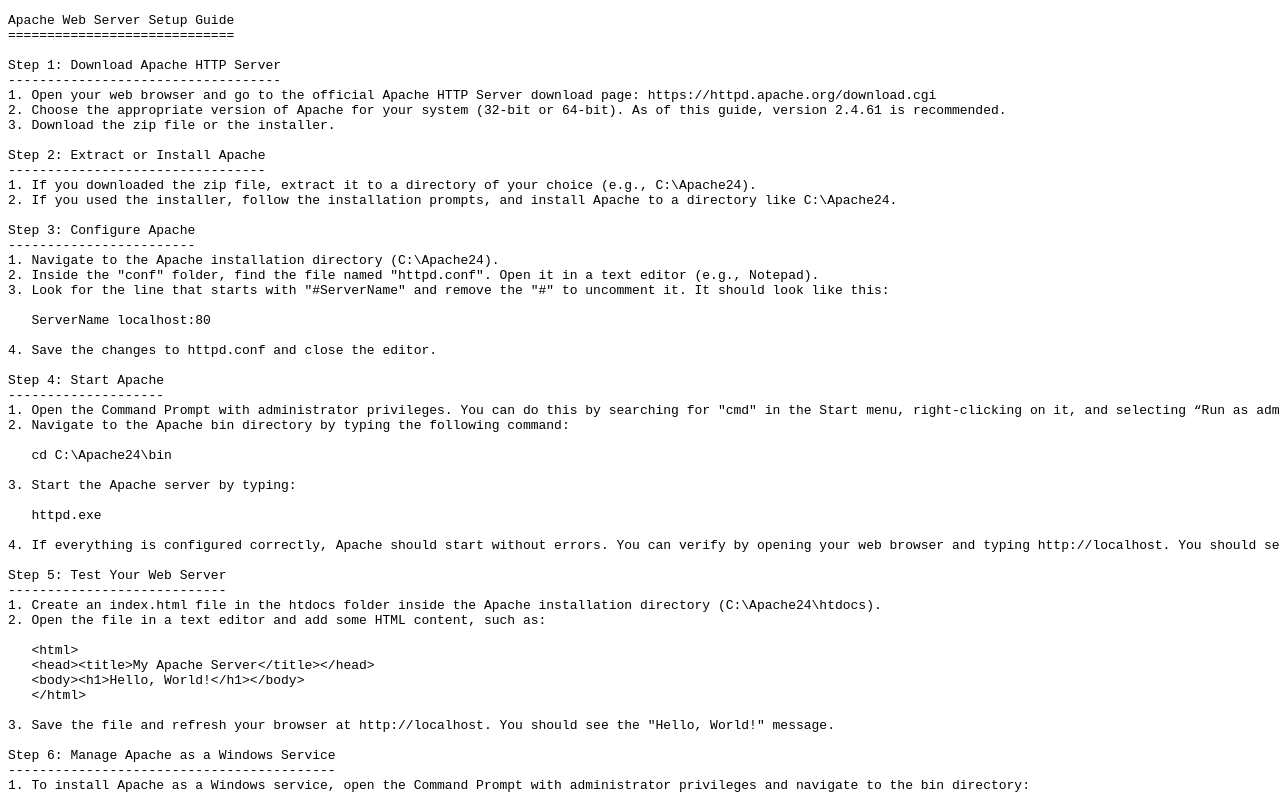
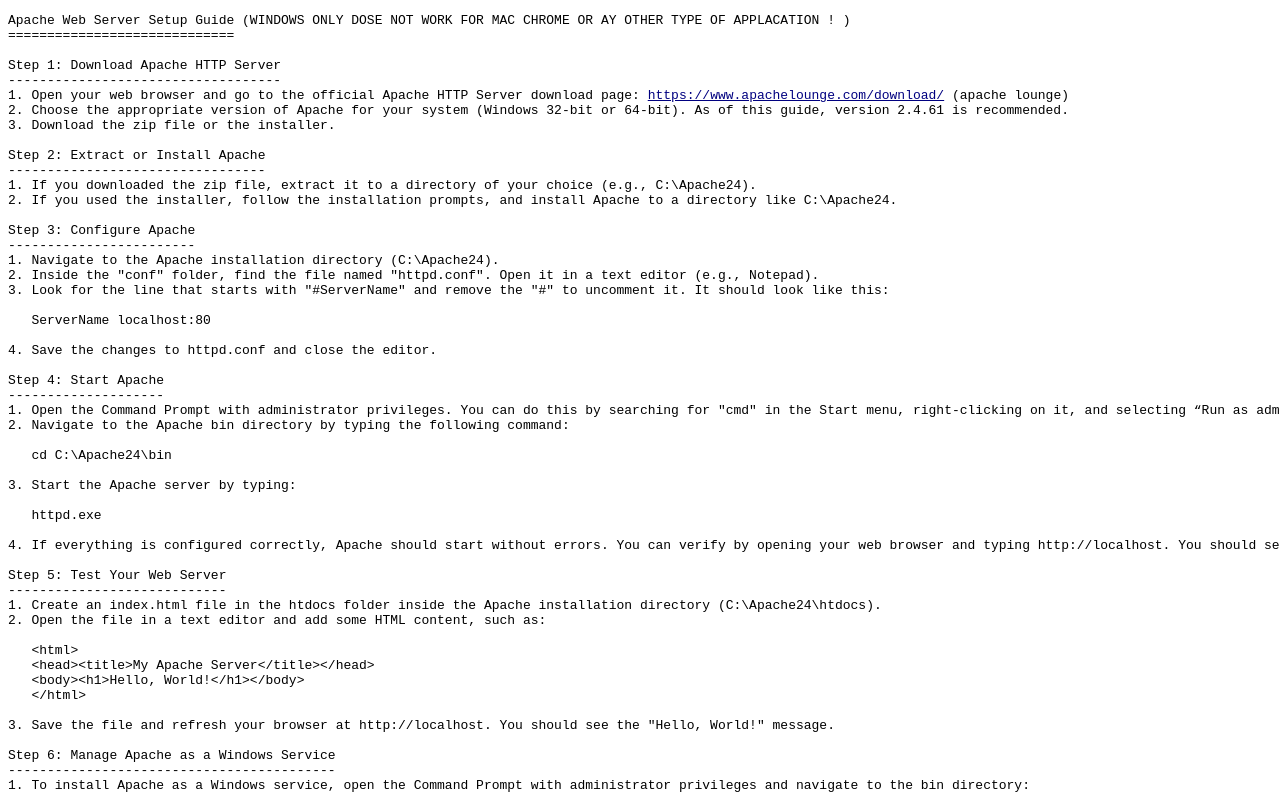
Before and after one commit to Sportscool1/Server-guide-, a plain HTML site: page index.html in a window 1280 px wide. Shown: the top 800 px of the page. Drawn offline with Linux system fonts and the light colour scheme.

Commit message:
Update index.html

```diff
--- a/index.html
+++ b/index.html
@@ -1,17 +1,17 @@
 <!DOCTYPE html>
 <html>
 <head>
-	<title></title>
+	<title>Apache Setup</title>
 	</style>
 </head>
 <body lang="en-US" link="#000080" vlink="#800000" dir="ltr"><pre class="western">
-<p>Apache Web Server Setup Guide
+<p>Apache Web Server Setup Guide (WINDOWS ONLY DOSE NOT WORK FOR MAC CHROME OR AY OTHER TYPE OF APPLACATION ! )
 =============================
 
 Step 1: Download Apache HTTP Server
 -----------------------------------
-1. Open your web browser and go to the official Apache HTTP Server download page: https://httpd.apache.org/download.cgi
-2. Choose the appropriate version of Apache for your system (32-bit or 64-bit). As of this guide, version 2.4.61 is recommended.
+1. Open your web browser and go to the official Apache HTTP Server download page: <a href="https://www.apachelounge.com/download/">https://www.apachelounge.com/download/</a> (apache lounge)
+2. Choose the appropriate version of Apache for your system (Windows 32-bit or 64-bit). As of this guide, version 2.4.61 is recommended.
 3. Download the zip file or the installer.
 
 Step 2: Extract or Install Apache
```
